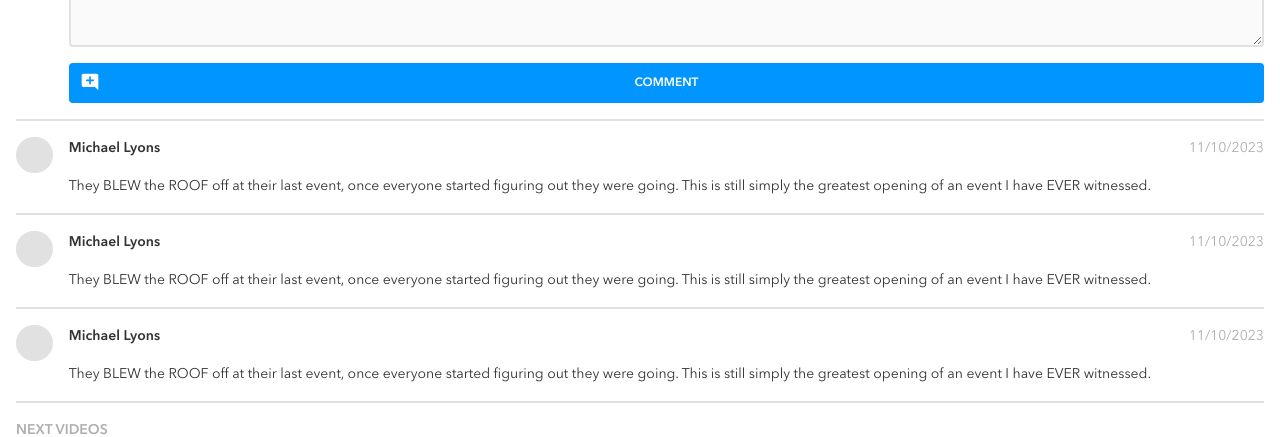
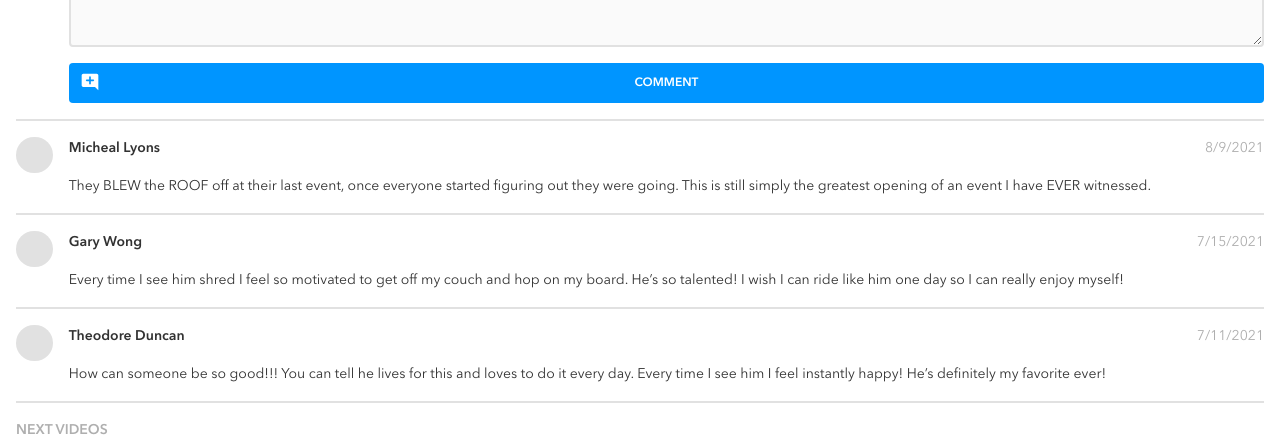
Before and after one commit to ipkevin/brainflix, a React (Create React App) app: page / in a window 1280 px wide. Shown: the part 1520-1957 px from the top of the page. Built offline with nearby package versions, Linux system fonts and the light colour scheme.

Commit message:
update comments section to be populated by json data and use states

```diff
--- a/src/components/Comment.jsx
+++ b/src/components/Comment.jsx
@@ -1,18 +1,16 @@
 import blankPhoto from "../assets/images/profile-blank.png";
 import "./Comment.scss";
 
-export default function Comment() {
+export default function Comment(props) {
     return (
         <li className="comments__wrapper">
         <img className="comments__image" alt="profile photo" src={blankPhoto} />
         <div className="comments__content">
         <div className="comments__meta">
-            <p className="comments__author">Michael Lyons</p>
-            <p className="comments__date">11/10/2023</p>
+            <p className="comments__author">{props.commentData.name}</p>
+            <p className="comments__date">{new Date(props.commentData.timestamp).toLocaleDateString()}</p>
         </div>
-        <p className="comments__text">
-            They BLEW the ROOF off at their last event, once everyone started figuring out they were going. This is still simply the greatest opening of an event I have EVER witnessed.
-        </p>
+        <p className="comments__text">{props.commentData.comment}</p>
         </div>
         </li>
     )
--- a/src/components/CommentsArea.jsx
+++ b/src/components/CommentsArea.jsx
@@ -3,10 +3,11 @@ import mohanPhoto from '../assets/images/Mohan-muruge.jpg';
 
 import './CommentsArea.scss';
 
-export default function CommentsArea() {
+// expects props to have a selectedVideo object in it
+export default function CommentsArea(props) {
     return (
         <section className="comments">
-            <p className="comments__count">3 comments</p>
+            <p className="comments__count">{props.selectedVideo.comments.length} comments</p>
             <div className="comments__wrapper">
               <img className="comments__image comments__image--form" alt="profile photo" src={mohanPhoto} />
               <div className="comments__content">
@@ -19,9 +20,9 @@ export default function CommentsArea() {
             </div>
             <ul className="comments__list">
 
-            <Comment />
-            <Comment />
-            <Comment />
+              {props.selectedVideo.comments.map( element => {
+                return <Comment commentData={element} key={element.id} />
+              })}
 
             </ul>
         </section>
```
